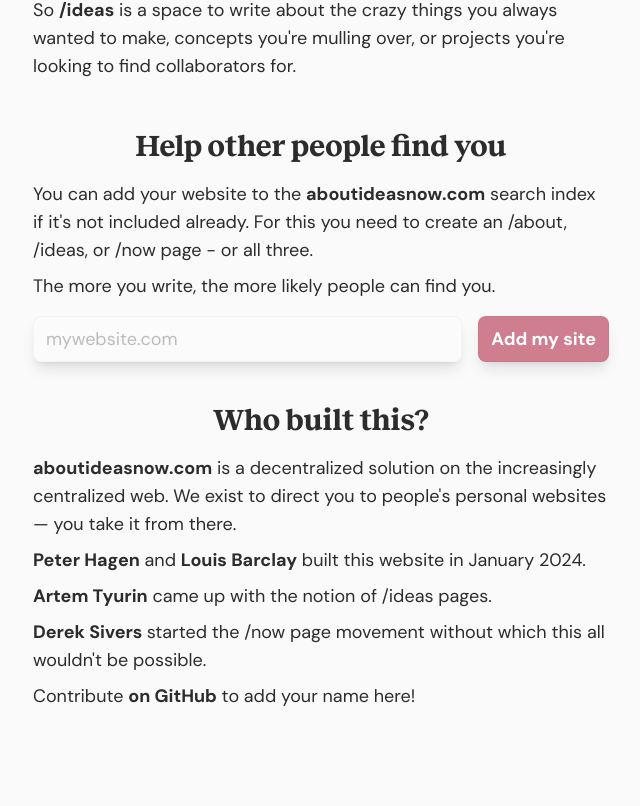
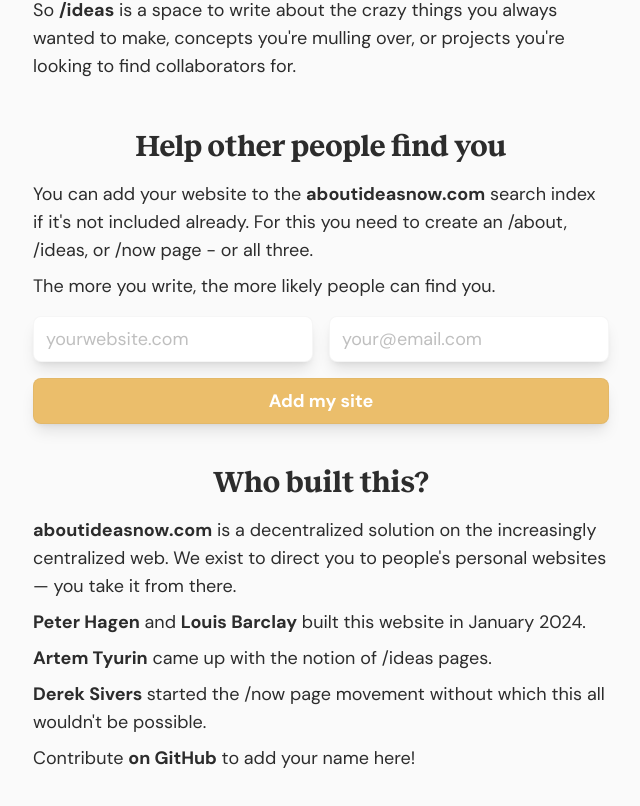
Before and after one commit to lindylearn/aboutideasnow, a SvelteKit app in the folder apps/web/: page /about in a window 1280 px wide. Shown: the part 682-1488 px from the top of the page, without its empty margins (319-959 px from the left). Before the commit the page ends 1440 px from the top, so only its background shows below. Built offline with nearby package versions, Linux system fonts and the light colour scheme.

Commit message:
fix: tweak form for different contexts

```diff
--- a/apps/web/src/components/Form.svelte
+++ b/apps/web/src/components/Form.svelte
@@ -4,6 +4,7 @@
     import type { ActionData } from "../routes/about/$types";
     export let form: ActionData;
     export let isAddingDomain: boolean;
+    export let isClearBg: boolean;
 </script>
 
 <div class="flex flex-col items-center mt-4 text-center">
@@ -32,22 +33,29 @@
         Indexing your domain...
     {:else}
         <form
-            class="flex flex-col items-center gap-2 w-96 md:w-full md:gap-4 md:flex-row"
+            class="flex flex-col items-center w-full gap-4 md:w-full"
             method="POST"
             use:enhance={() => {
                 // Show loading state until page data is reloaded
                 isAddingDomain = true;
             }}
         >
-            <input
-                class="px-3 py-2 text-lg border rounded-lg shadow-lg outline-none grow bg-light placeholder:text-text/30 border-border"
-                placeholder="mywebsite.com"
-                name="domain"
-                required
-            />
+            <div class="flex flex-col w-full gap-4 md:flex-row">
+                <input
+                    class="w-full px-3 py-2 text-lg bg-white border rounded-lg shadow-lg outline-none placeholder:text-text/30 border-border"
+                    placeholder="yourwebsite.com"
+                    name="domain"
+                    required
+                />
+                <input
+                    class="w-full px-3 py-2 text-lg bg-white border rounded-lg shadow-lg outline-none placeholder:text-text/30 border-border"
+                    placeholder="your@email.com"
+                    name="email"
+                />
+            </div>
             <button
-                class="px-3 py-2 font-bold text-white border rounded-lg shadow-lg border-border"
-                style:background-color={colorPalette[0]}
+                class="w-full px-3 py-2 font-bold text-white border rounded-lg shadow-lg border-border"
+                style:background-color={isClearBg ? colorPalette[0] : colorPalette[1]}
             >
                 Add my site
             </button>
```
